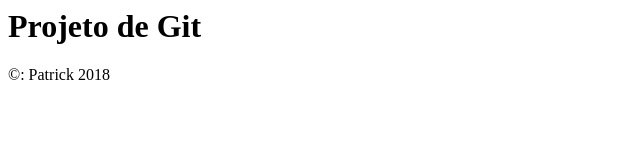
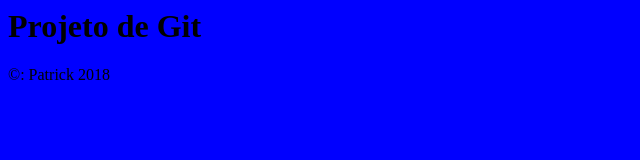
Before and after one commit to patrickdeangelis/curso-git, a plain HTML site: page index.html in a window 1280 px wide. Shown: the whole page, without its empty margins (0-640 px from the left). Drawn offline with Linux system fonts and the light colour scheme.

Commit message:
inicio do design

```diff
--- /dev/null
+++ b/estilo.css
@@ -0,0 +1,3 @@
+body {
+	background-color: blue;
+}
--- a/index.html
+++ b/index.html
@@ -1,6 +1,7 @@
 <html>
 
 	<head>
+		<link rel="stylesheet" href="estilo.css"/>
 	</head>
 
 	<body>
```
